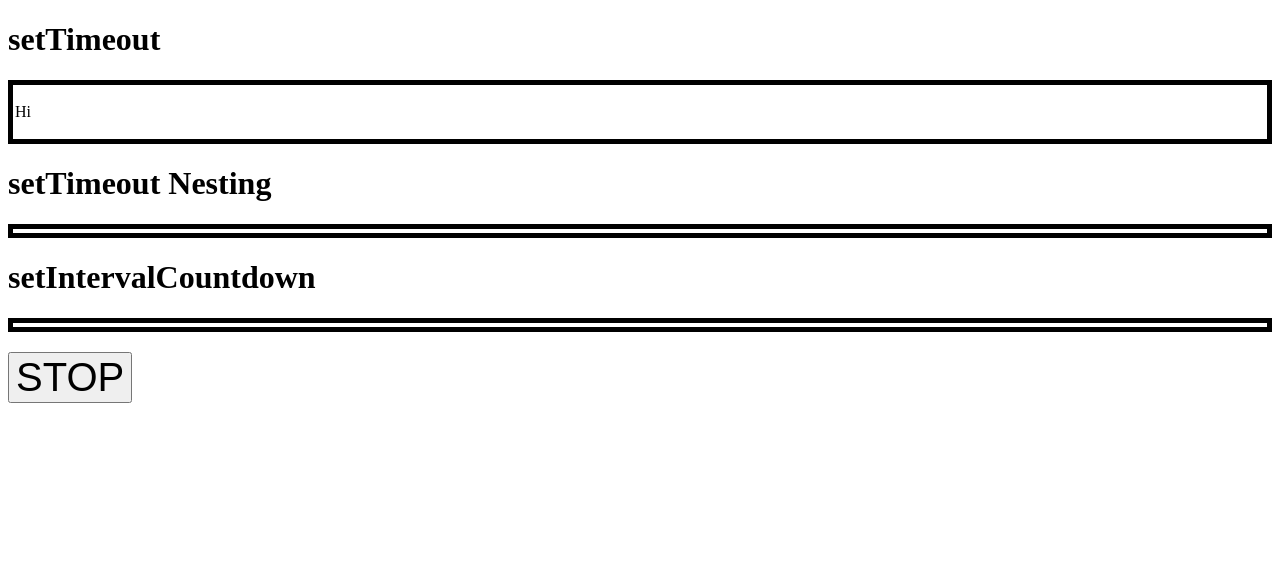
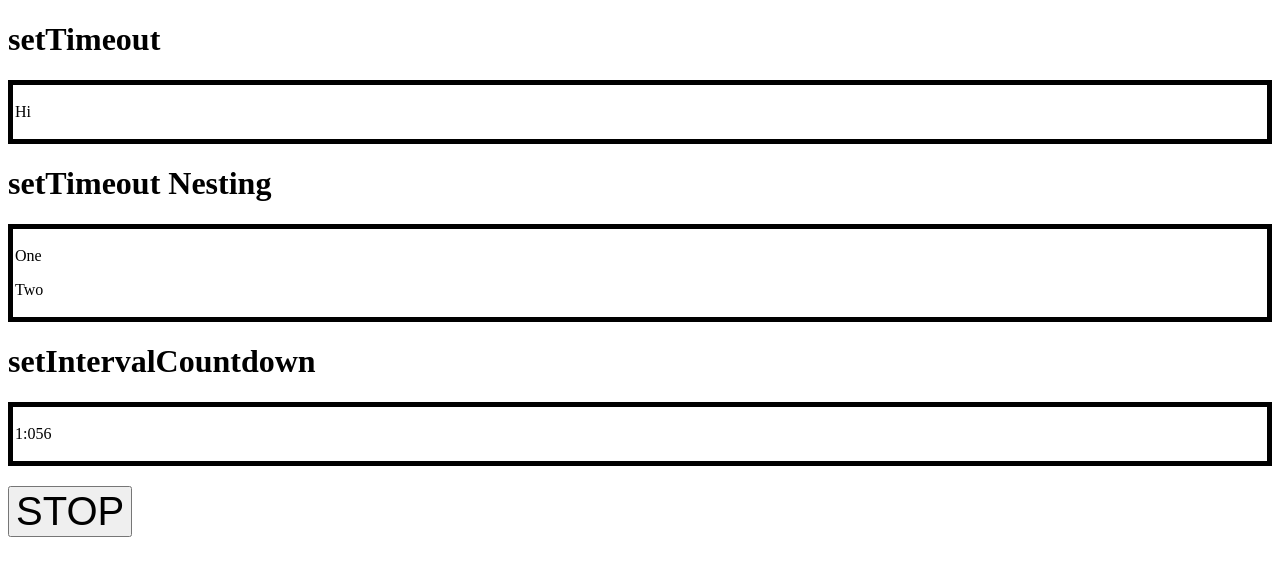
Before and after one commit to keithroe6/TimingEventsExercise, a plain HTML site: page index.html in a window 1280 px wide. Drawn offline with Linux system fonts and the light colour scheme.

Commit message:
There we go

```diff
--- a/app.js
+++ b/app.js
@@ -38,13 +38,13 @@ btn.addEventListener('click', () => {
 // 4.
 const countdown = document.querySelector('#countdown')
 function startTimer(duration, display){
-    let timer = duration,minutes,secomds
+    let timer = duration,minutes,seconds
     minutes = parseInt(timer/60, 10)
     seconds = parseInt(timer%60, 10)
 }
 
 const div3 = document.querySelector('#countdown')
-const p3 = document.querySelector('p')
+const p3 = document.createElement('p')
 let num = 120
 const count2 = setInterval(() => {
     if (num > 0){
--- a/index.html
+++ b/index.html
@@ -11,7 +11,7 @@
     <h1>setTimeout</h1>
     <div id="first"></div>
     <h1>setTimeout Nesting</h1>
-    <div  id="timout-nesting"></div>
+    <div  id="timeout-nesting"></div>
     <h1>setIntervalCountdown</h1>
     <div id="countdown"></div>
     <button>STOP</button>
```
